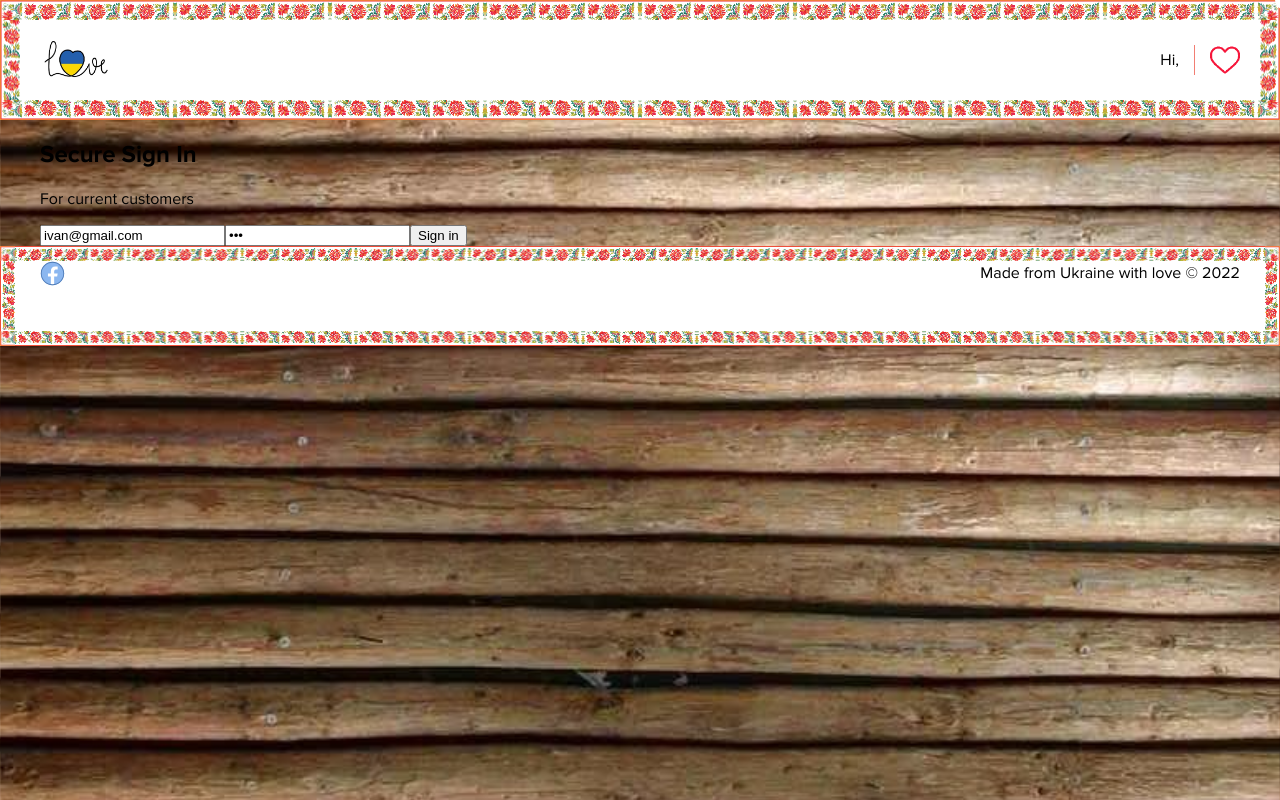
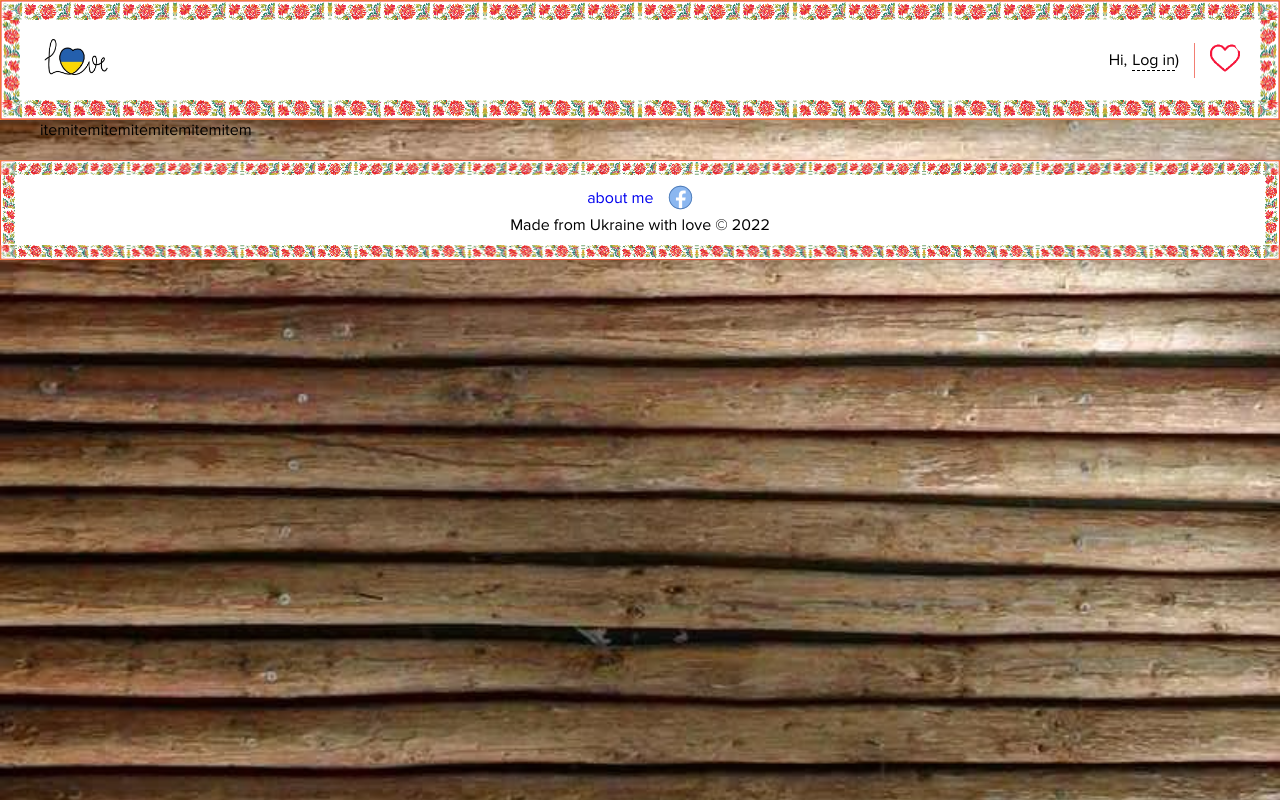
Before and after one commit to OlesiaJS/Shop-for-my-friend, a React (Create React App) app: page / in a window 1280 px wide. Built offline with nearby package versions, Linux system fonts and the light colour scheme.

Commit message:
integrate React Route

```diff
--- a/src/App.js
+++ b/src/App.js
@@ -5,11 +5,12 @@ import Header from "./components/Header";
 import Footer from "./components/Footer";
 // import FavouritesList from "./components/FavouritesList";
 // import ItemsList from "./components/ItemsList";
-import Account from "./components/Account";
+// import Account from "./components/Account";
+import { Outlet } from "react-router-dom";
 function App() {
   return (
     <><Header /> <main>
-      <div className='container'><Account /></div>
+      <div className='container'><Outlet /></div>
     </main><Footer /></>
   );
 }
--- a/src/assets/style/style.css
+++ b/src/assets/style/style.css
@@ -155,8 +155,8 @@ a {
 }
 
 .header__user {
-    color: white;
-    border-bottom: 1px dashed white;
+    color: #000000;
+    border-bottom: 1px dashed #000000;
     margin-left: 5px;
     margin-top: 1px;
     transition: 0.2s;
@@ -248,9 +248,11 @@ a {
     border: solid 15px;
     flex-direction: column;
     border-image: url(../img-back/border.png) 80 round repeat;
+    padding: 10px;
 }
 .footer__FB {
+    width: 120px;
     display: flex;
     align-items: center;
-    justify-content: space-between;
+    justify-content: space-around;
 }
--- a/src/components/Footer.js
+++ b/src/components/Footer.js
@@ -1,16 +1,17 @@
-// s
+
 
 export default function Footer() {
 
     return <footer className="footer">
-        <div className="container">
-            <div className="footer__FB">{/*about me <Link target="_blank" to="https://www.facebook.com/profile.php?id=100043860157583&sk=photos_by"> */}
-                <img src="images/icons-fb.svg" alt="facebook" height="25" />
-                {/* </Link> */}
-                <div>
-                    Made from Ukraine with love © 2022
-                </div>
-            </div>
+
+        <div className="footer__FB">
+            <a rel="noreferrer" target="_blank" href="https://www.facebook.com/profile.php?id=100043860157583&sk=photos_by">about me </a>
+            <img src="images/icons-fb.svg" alt="facebook" height="25" />
         </div>
+        <div>
+            Made from Ukraine with love © 2022
+        </div>
+
+
     </footer >;
 }
--- a/src/components/Header.js
+++ b/src/components/Header.js
@@ -1,5 +1,5 @@
 // import { useSelector } from "react-redux";
-// import { Link } from "react-router-dom";
+import { Link } from "react-router-dom";
 // import { logout } from "../features/account/accountSlice";
 // import { useDispatch } from "react-redux";
 
@@ -10,20 +10,20 @@ export default function Header() {
     return <header className="header">
         <div className="container">
             <div className="header__container">
-                {/* <Link to="/"> */}
-                <img src="images/logo.jpg" alt="logo" height="50" />
-                {/* </Link> */}
+                <Link to="/">
+                    <img src="images/logo.jpg" alt="logo" height="50" />
+                </Link>
                 <div className="header__info">
-                    Hi,   {/*{!user.name && (
-                        <Link to="/login" className="header__user" id="headerUser">
-                            Log in
-                        </Link>)} {user.name} */}
+                    Hi,   {/*{!user.name && (*/}
+                    <Link to="/account" className="header__user" id="headerUser">
+                        Log in
+                    </Link>) {/* {user.name} */}
 
                     <div className="header__shop">
-                        {/* <Link to="/favourites" id="headerFavourites"> */}
-                        <img src="images/favourite.png" alt="favourite" height="30" />
-                        <span className="header__shop--count" id="headerFavouritesCount">{/*{user.favourites.length}*/}</span>
-                        {/* </Link> */}
+                        <Link to="/favourites" id="headerFavourites">
+                            <img src="images/favourite.png" alt="favourite" height="30" />
+                            <span className="header__shop--count" id="headerFavouritesCount">{/*{user.favourites.length}*/}</span>
+                        </Link>
                     </div>
                     {/* {user.name && (
                         <button className="header__logout" onClick={() =>
--- a/src/index.js
+++ b/src/index.js
@@ -4,14 +4,39 @@ import './index.css';
 import App from './App';
 import reportWebVitals from './reportWebVitals';
 
+import FavouritesList from "./components/FavouritesList";
+import ItemsList from "./components/ItemsList";
+import Account from "./components/Account";
 
+import {
+  createBrowserRouter,
+  RouterProvider,
+  // Route, Link
+} from "react-router-dom";
+
+const router = createBrowserRouter([
+  {
+    path: "/",
+    element: <App />,
+    children: [
+      {
+        path: "/",
+        element: <ItemsList />,
+      }, {
+        path: "favourites",
+        element: <FavouritesList />,
+      },
+
+      {
+        path: "account",
+        element: <Account />,
+      },
+    ],
+  },
+]);
 
 const root = ReactDOM.createRoot(document.getElementById('root'));
-root.render(
-  <React.StrictMode>
-    <App />
-  </React.StrictMode>
-);
+root.render(<RouterProvider router={router} />);
 
 // If you want to start measuring performance in your app, pass a function
 // to log results (for example: reportWebVitals(console.log))
```
